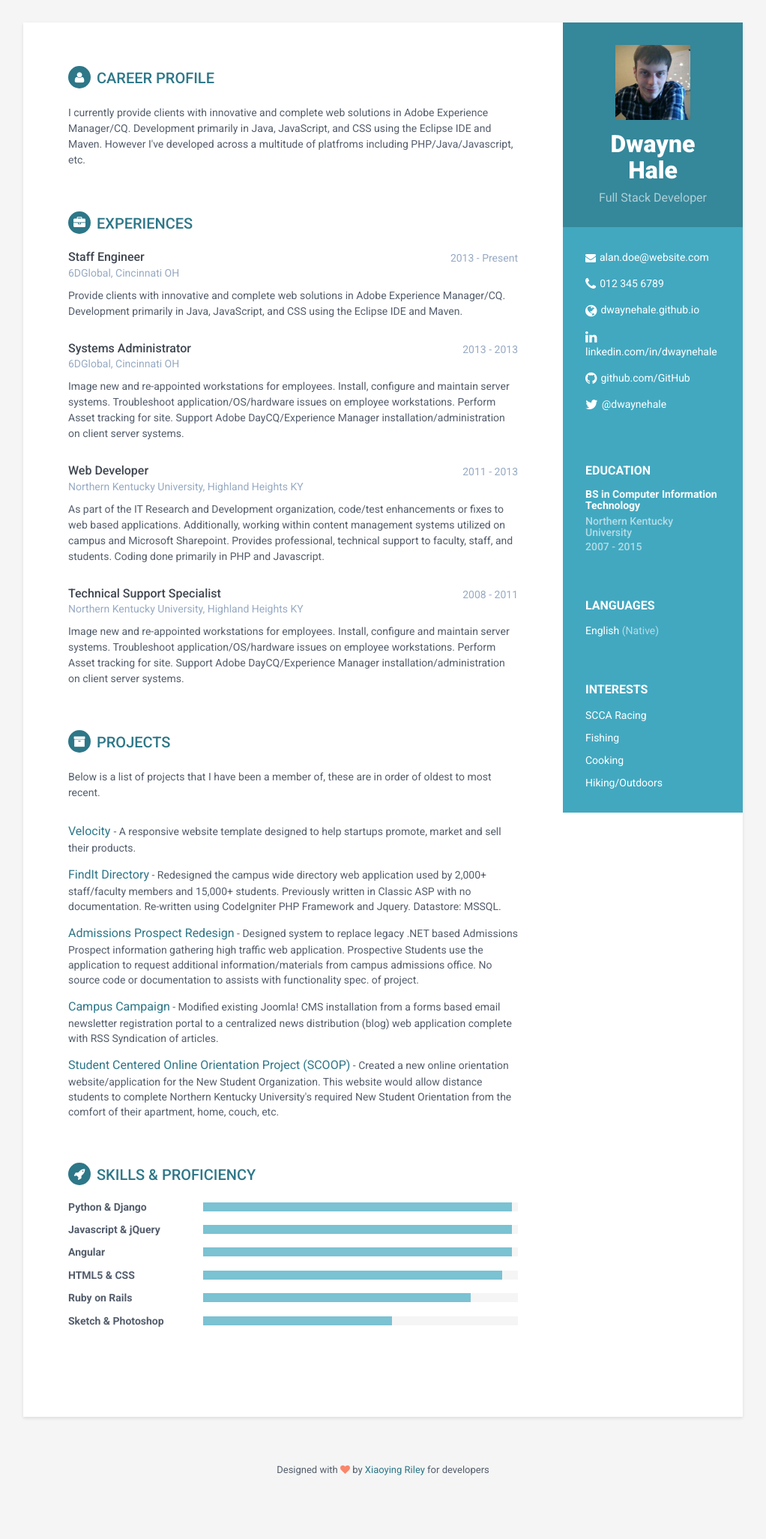
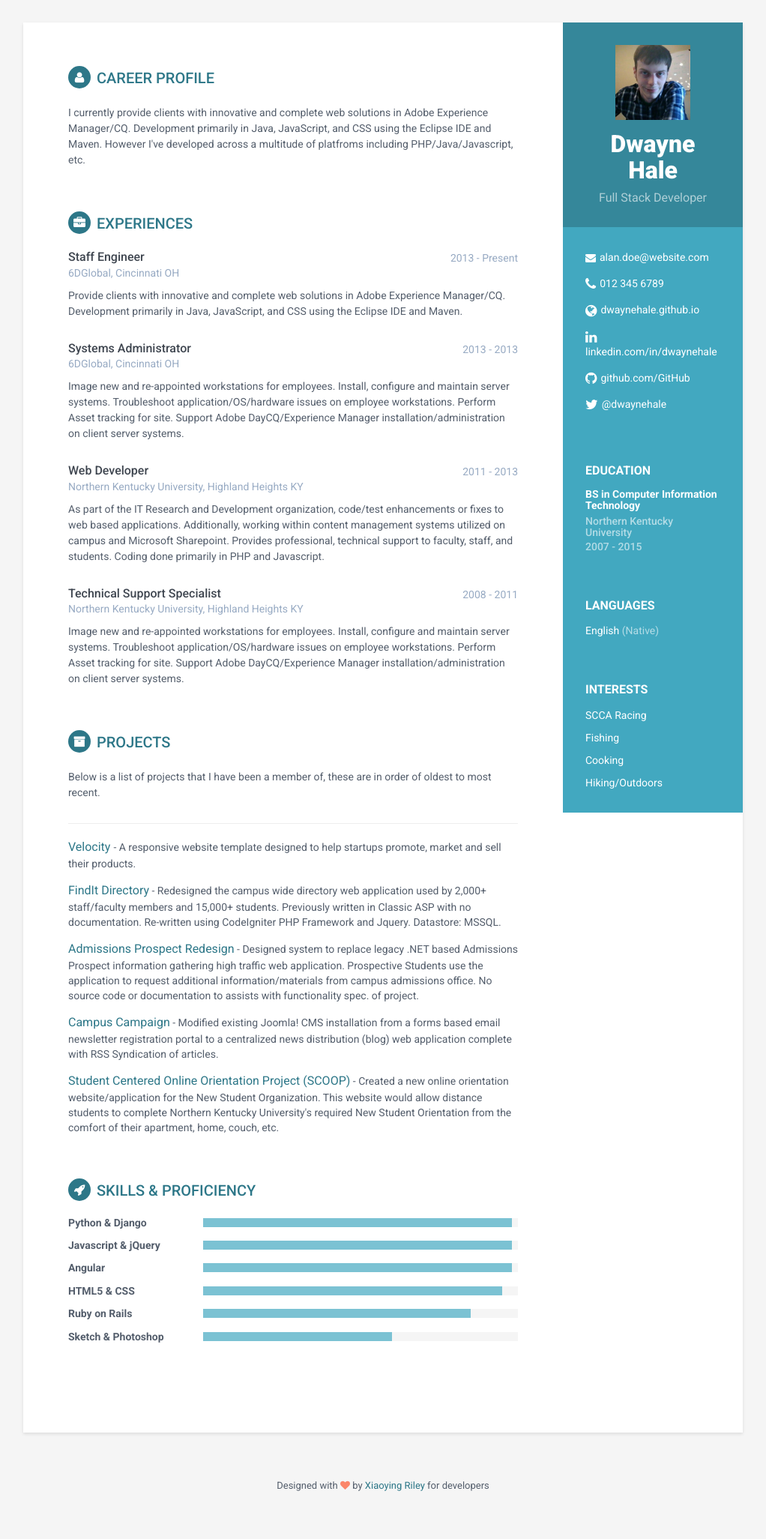
Before and after one commit to dwaynehale/dwaynehale.github.io, a Jekyll site: the page built from index.html, in a window 1280 px wide. Shown: the whole page at 75% size, without its empty margins (129-1151 px from the left). Built offline with Jekyll 4.4.1, drawn with Linux system fonts in a browser that asks for light colours; before the commit the page ends 2032 px from its top, so only the background shows below that.

Commit message:
added hr

```diff
--- a/_includes/projects.html
+++ b/_includes/projects.html
@@ -2,7 +2,7 @@
                 <h2 class="section-title"><i class="fa fa-archive"></i>Projects</h2>
                 <div class="intro">
                     <p>Below is a list of projects that I have been a member of, these are in order of oldest to most recent.</p>
-                </div><!--//intro-->
+                </div><hr><!--//intro-->
                 <div class="item">
                     <span class="project-title">
                       <a href="#hook">Velocity</a>
```
